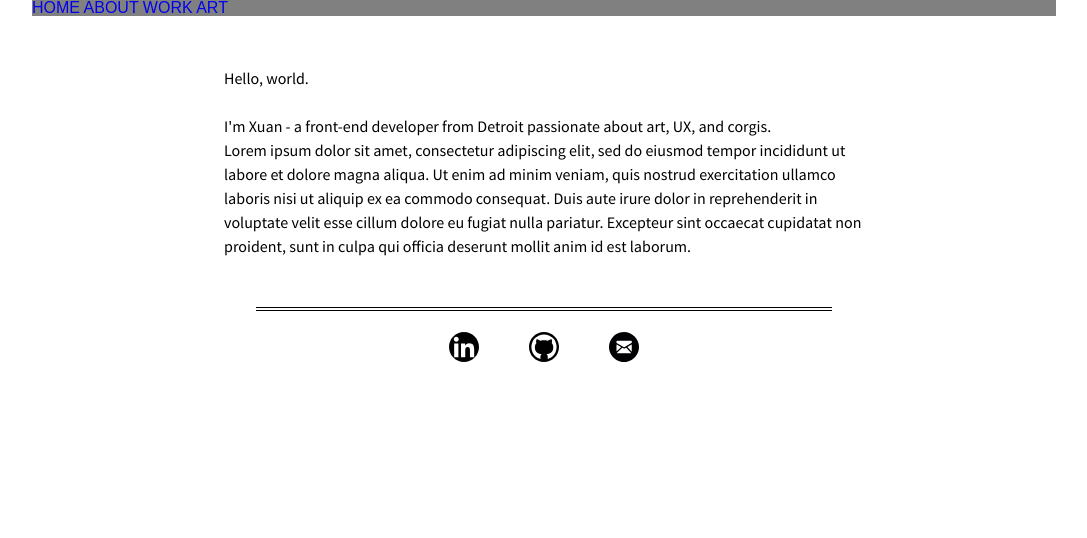
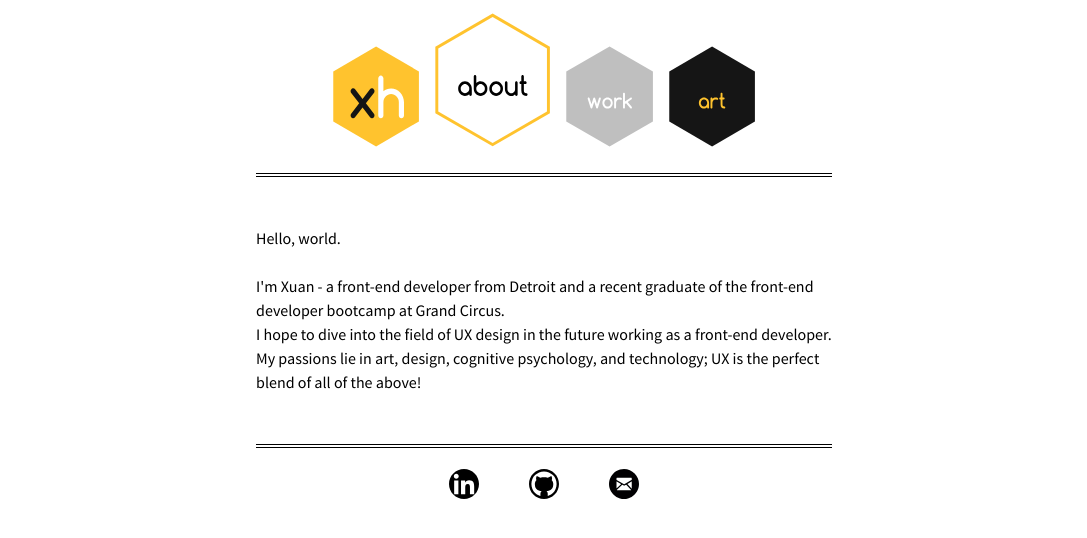
Before and after one commit to justxuit/hex, a plain HTML site: page index.html at #/about in a window 1280 px wide. Shown: the whole page, without its empty margins (96-1183 px from the left). Drawn offline with Linux system fonts and the light colour scheme.

Commit message:
Added additional content to about.html, updated navigation bar on partials, formatting tweaks

```diff
--- a/css/master.css
+++ b/css/master.css
@@ -25,7 +25,7 @@ body {
 }
 
 .view-container {
-  width: 50%;
+  width: 45%;
   display: block;
   margin: 2% auto;
   font-family: source-sans;
@@ -78,14 +78,24 @@ body {
 
 /*/////////navbar style////////////*/
 .nav-contain {
-  width: 80%;
+  width: 45%;
   display: block;
-  margin: auto;
-  background-color: gray;
+  margin: 1% auto;
+  text-align: center;
+  border-bottom: 4px double black;
 }
 
+.navhex-sm {
+  display: inline;
+  width: 15%;
+  margin: 0 1% 4% 1%;
+}
 
-
+.navhex-big {
+  display: inline;
+  width: 20%;
+  margin: 0 1% 4% 1%;
+}
 
 
 
--- a/partials/about.html
+++ b/partials/about.html
@@ -1,18 +1,19 @@
 <div class="nav-contain">
+
   <a href="#/home">
-    HOME
+    <img src="images/hex-logo.svg" class="navhex-sm">
   </a>
 
   <a href="#/about">
-    ABOUT
+    <img src="images/hex-about.svg" class="navhex-big">
   </a>
 
   <a href="#/work">
-    WORK
+    <img src="images/hex-work.svg" class="navhex-sm">
   </a>
 
   <a href="#/art">
-    ART
+    <img src="images/hex-art.svg" class="navhex-sm">
   </a>
 </div>
 
@@ -30,11 +31,11 @@
     <br>
     <span>
       <p>
-        I'm Xuan - a front-end developer from Detroit passionate about art, UX, and corgis.
+        I'm Xuan - a front-end developer from Detroit and a recent graduate of the front-end developer bootcamp at Grand Circus.
       </p>
 
-      </p>
-        Lorem ipsum dolor sit amet, consectetur adipiscing elit, sed do eiusmod tempor incididunt ut labore et dolore magna aliqua. Ut enim ad minim veniam, quis nostrud exercitation ullamco laboris nisi ut aliquip ex ea commodo consequat. Duis aute irure dolor in reprehenderit in voluptate velit esse cillum dolore eu fugiat nulla pariatur. Excepteur sint occaecat cupidatat non proident, sunt in culpa qui officia deserunt mollit anim id est laborum.
+      <p>
+        I hope to dive into the field of UX design in the future working as a front-end developer. My passions lie in art, design, cognitive psychology, and technology; UX is the perfect blend of all of the above!
       </p>
     </span>
   </div>
```
Also changed, not shown: partials/art.html (+5 -4 lines), partials/projects.html (+10 -9 lines).
